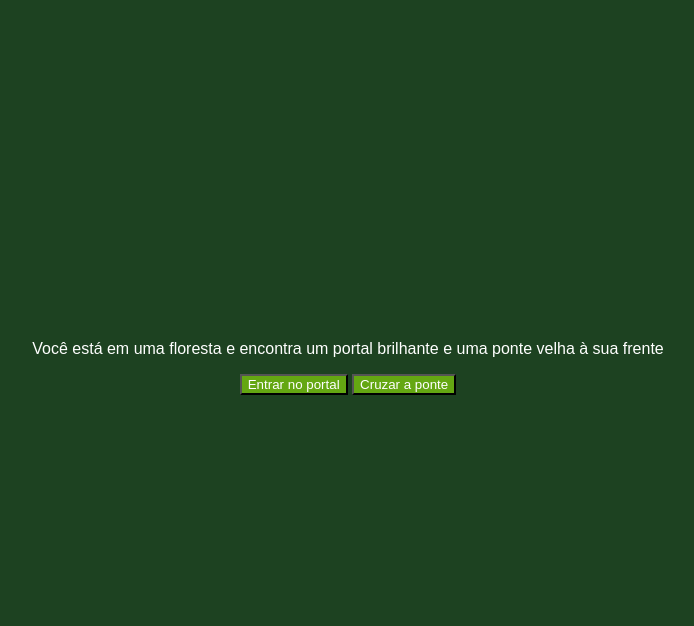
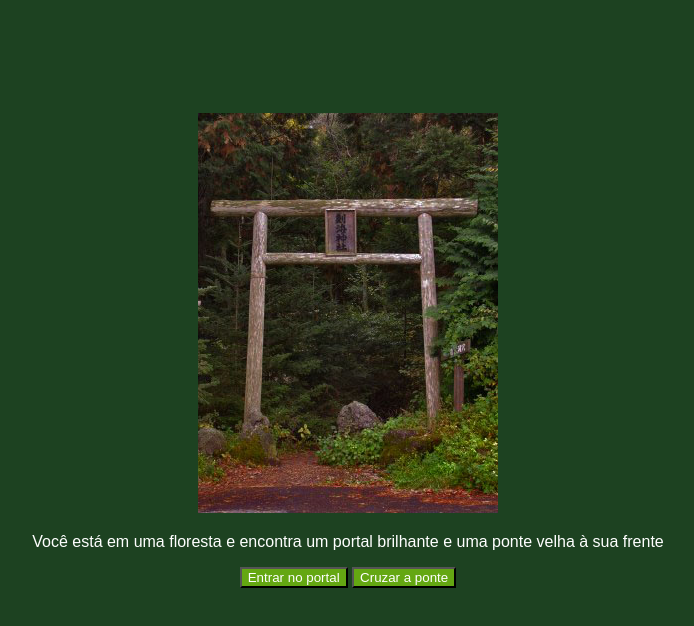
Before and after one commit to Jonatan-Moreira-Maximino-Ribeiro-3A2/IlhaDaAventura3A2, a plain HTML site: page index.html in a window 1280 px wide. Shown: the whole page, without its empty margins (292-986 px from the left). Drawn offline with Linux system fonts and the light colour scheme; a web font is replaced by a local one.

Commit message:
Update index.html

```diff
--- a/index.html
+++ b/index.html
@@ -12,7 +12,7 @@
 <body>
     <main>
         <div class="passo ativo" id="passo-0">
-            <img src="img/cenario-passo0.png" alt="">
+            <img src="img/Wc5AFb0Hk7lnDO3v3kZT6GvhZIArjJWMGElasWRf4dd5UAFKPQDPih3BvQGiN9QHTl2fG7KEbBqcSFiaNritsJI74YqRveepAVA87MZJKx3Tw6UXOqLAQoDV.jpg" alt="">
             <p>Você está em uma floresta e encontra um portal brilhante e uma ponte velha à sua frente</p>
             <button class="btn-proximo" data-proximo="1">Entrar no portal</button>
             <button class="btn-proximo" data-proximo="2">Cruzar a ponte</button>
```
